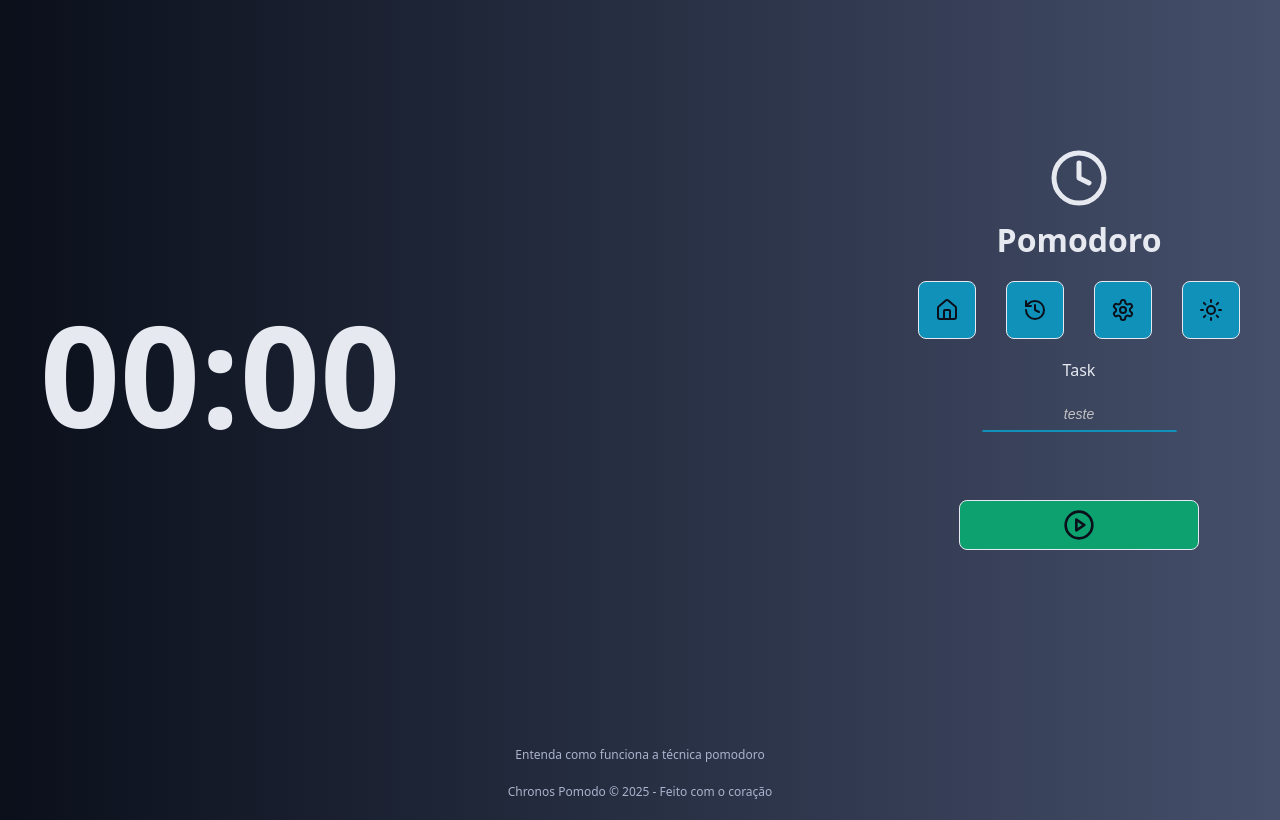
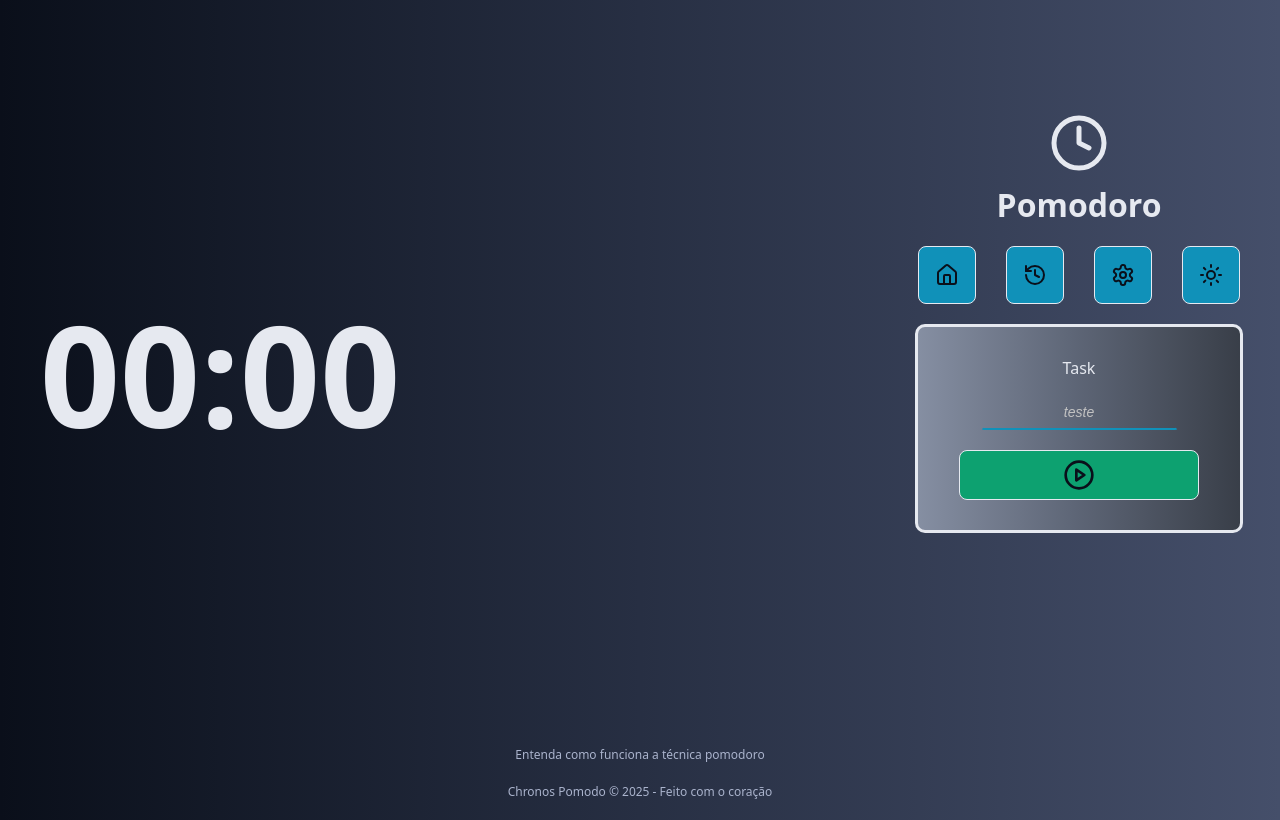
Before and after one commit to OzukaPedro/pomodoro, a React (Vite) app: page / in a window 1280 px wide. Built offline with nearby package versions, Linux system fonts and the light colour scheme.

Commit message:
main form atualizado

```diff
--- a/src/components/DefaultButton/styles.module.css
+++ b/src/components/DefaultButton/styles.module.css
@@ -4,7 +4,7 @@
   display: flex;
   align-items: center;
   justify-content: center;
-  margin: 4.8rem 0;
+
   min-width: 24rem;
   cursor: pointer;
   border: solid;
--- a/src/components/MainForm/index.tsx
+++ b/src/components/MainForm/index.tsx
@@ -3,16 +3,31 @@ import { DefaultButton } from "../DefaultButton";
 import { DefaultInput } from "../DefaultInput";
 
 import styles from "./styles.module.css";
+import { useState } from "react";
 export function MainForm() {
+  const [taskName, setTaskName] = useState("");
+
+  function handleCreateNewTask(event: React.FormEvent<HTMLFormElement>) {
+    event.preventDefault();
+  }
+
   return (
-    <form className={styles.mainForm}>
+    <form onSubmit={handleCreateNewTask} className={styles.mainForm}>
+      <div className="formRow">
         <DefaultInput
           type="text"
           id="MainInput"
           placeholder="teste"
           labelText="Task"
+          value={taskName}
+          onChange={(e) => {
+            setTaskName(e.target.value);
+          }}
         />
+      </div>
+      <div className="formRow">
         <DefaultButton icon={<PlayCircleIcon />} />
+      </div>
     </form>
   );
 }
--- a/src/components/MainForm/styles.module.css
+++ b/src/components/MainForm/styles.module.css
@@ -4,10 +4,16 @@
   align-items: center;
   justify-content: center;
   gap: 2rem;
+  background-color: aliceblue;
+  width: 100%;
+  padding-block: 3rem;
+  margin-bottom: 10rem;
+  background-image: linear-gradient(
+    to right,
+    var(--gray-500-transparent),
+    var(--gray-700-transparent),
+    var(--gray-900-transparent)
+  );
+  border-radius: 1rem;
+  border-style: solid;
 }
-
-.form {
-  display: flex;
-  flex-direction: column;
-  gap: 2rem;
-}
--- a/src/styles/theme.css
+++ b/src/styles/theme.css
@@ -8,6 +8,10 @@
   --gray-700: #272f43;
   --gray-800: #181f2e;
   --gray-900: #0a0f1a;
+
+  --gray-500-transparent: rgba(69, 79, 106, 0.623);
+  --gray-700-transparent: rgba(39, 47, 67, 0.733);
+  --gray-900-transparent: rgba(10, 15, 26, 0.795);
 
   --primary-light: #4de7b7;
   --primary: #0da170;
@@ -49,6 +53,10 @@
   --gray-800: #cdd3e1;
   --gray-900: #e6e9f0;
 
+  --gray-500-transparent: rgba(69, 79, 106, 0.877);
+  --gray-700-transparent: rgba(170, 179, 204, 0.904);
+  --gray-900-transparent: rgba(230, 233, 240, 0.171);
+
   --link-border-color: #0a0f1a;
   --text-over-primary: #e6e9f0;
   --text-default: #0a0f1a;
```
Lines whose indentation alone changed are shown as unchanged.
